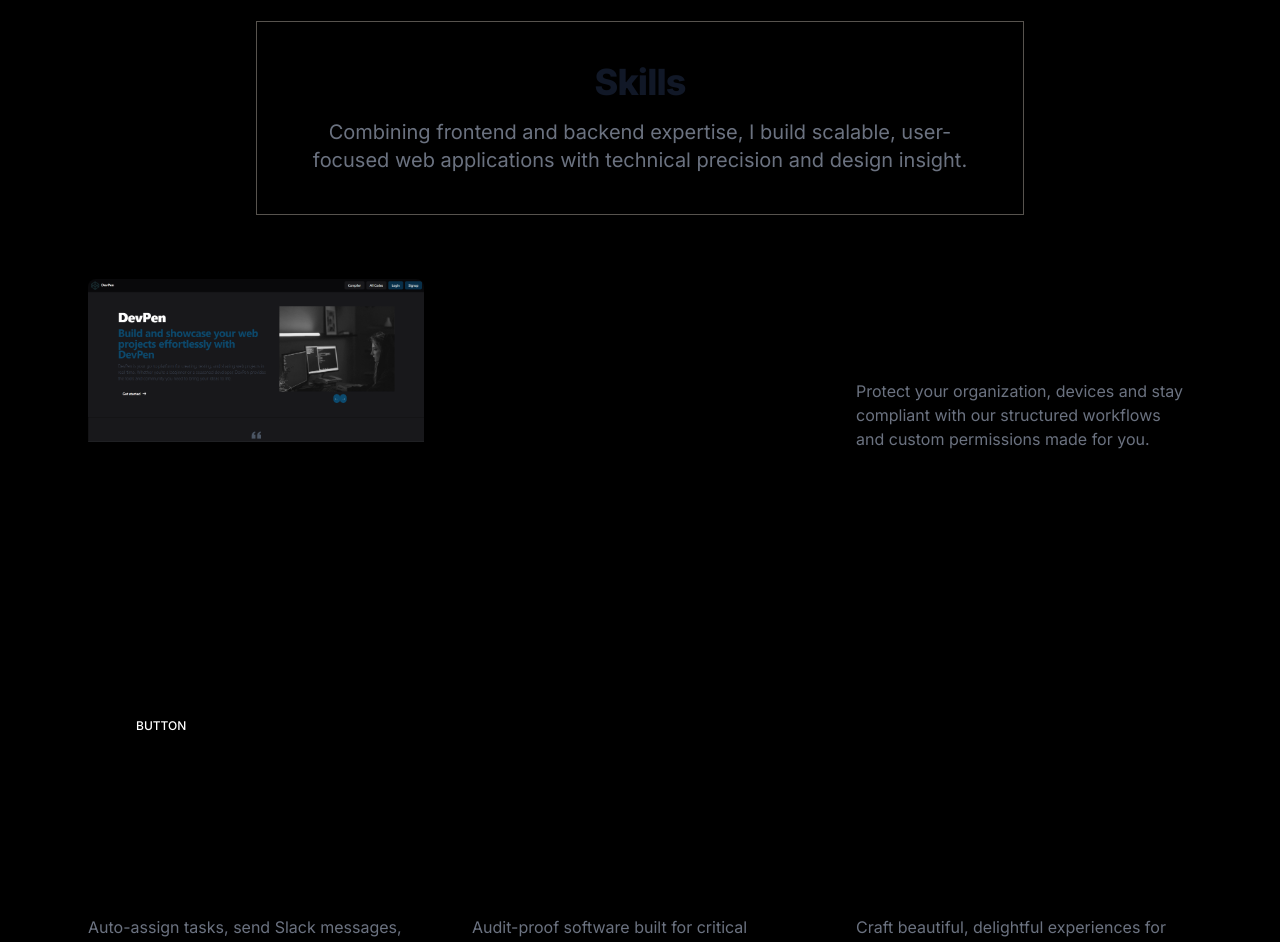
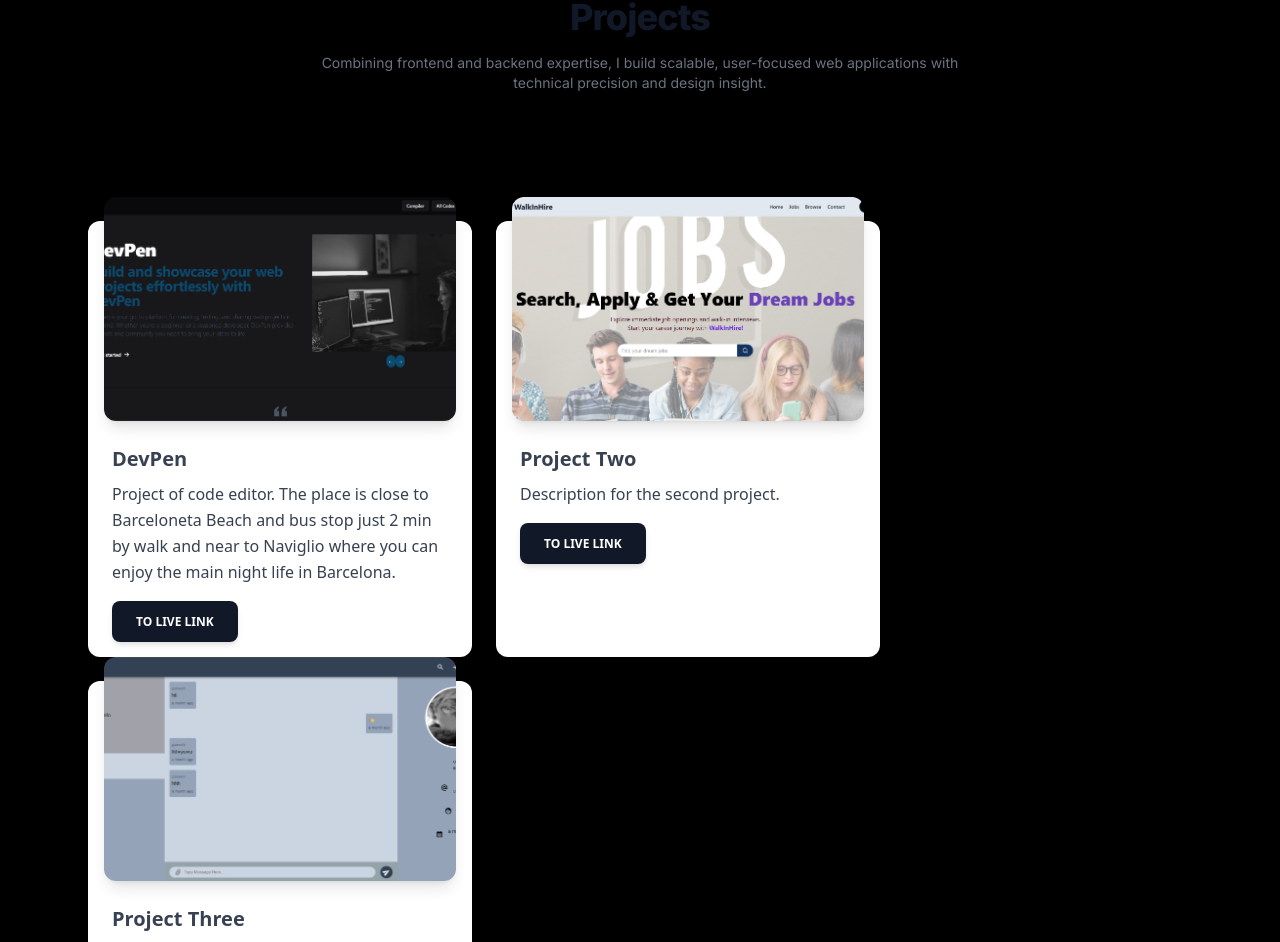
Before and after one commit to sunilsaini87/portfolio, a Next.js app: page / in a window 1280 px wide. Shown: the part 1833-2775 px from the top of the page. Built offline with nearby package versions, Linux system fonts and the light colour scheme; a web font is replaced by a local one.

Commit message:
add project section

```diff
--- a/components/Bg.tsx
+++ b/components/Bg.tsx
@@ -33,7 +33,7 @@ const StarBackground = (props: any) => {
 };
 
 const StarsCanvas = () => (
-  <div className="w-full h-auto fixed inset-0 z-[20]">
+  <div className="w-full h-auto fixed inset-0 -z-10">
     <Canvas camera={{ position: [0, 0, 1] }}>
       <Suspense fallback={null}>
         <StarBackground />
--- a/components/MyProjects.tsx
+++ b/components/MyProjects.tsx
@@ -1,109 +1,110 @@
 import React from "react";
+import Image from "next/image";
 
 function MyProjects() {
   return (
-    <>
-      {" "}
-      <section className="" id="skills">
-        <div className="py-8 px-4 mx-auto max-w-screen-xl sm:py-16 lg:px-6">
-          <div className="max-w-screen-md mb-8 lg:mb-16 border border-stone-600 m-auto p-10 text-center">
+    <section className="" id="projects">
+      <div className="max-w-screen-md mb-8 lg:mb-16 m-auto p-10 text-center">
         <h2 className="mb-4 text-4xl tracking-tight font-extrabold text-gray-900 dark:text-white">
-              Skills
+          Projects
         </h2>
-            <p className="text-gray-500 sm:text-xl dark:text-gray-400">
+        <p className="text-gray-500 sm:text-sm dark:text-gray-400">
           Combining frontend and backend expertise, I build scalable,
           user-focused web applications with technical precision and design
           insight.
         </p>
       </div>
-
-          <div className="space-y-8 md:grid md:grid-cols-2 lg:grid-cols-3 md:gap-12 md:space-y-0">
-            <div className="block rounded-lg shadow-secondary-1 dark:bg-surface-dark">
-              <div
-                className="relative overflow-hidden bg-cover bg-no-repeat"
-                data-twe-ripple-init
-                data-twe-ripple-color="light"
+      <div className="flex flex-wrap gap-6 p-6">
+        <div className="relative flex flex-col text-gray-700 bg-white shadow-md bg-clip-border rounded-xl w-96">
+          <div className="relative h-56 mx-4 -mt-6 overflow-hidden text-white shadow-lg bg-clip-border rounded-xl bg-blue-gray-500 shadow-blue-gray-500/40">
+            <Image
+              src="/devpen.png"
+              alt="DevPen Image"
+              layout="fill"
+              objectFit="cover"
+            />
+          </div>
+          <div className="p-6">
+            <h5 className="block mb-2 font-sans text-xl antialiased font-semibold leading-snug tracking-normal text-blue-gray-900">
+              DevPen
+            </h5>
+            <p className="block font-sans text-base antialiased font-light leading-relaxed text-inherit">
+              Project of code editor. The place is close to Barceloneta Beach
+              and bus stop just 2 min by walk and near to Naviglio where you can
+              enjoy the main night life in Barcelona.
+            </p>
+          </div>
+          <div className="p-6 pt-0">
+            <a
+              href="https://codepen.com"
+              className="align-middle select-none font-sans font-bold text-center uppercase transition-all disabled:opacity-50 disabled:shadow-none disabled:pointer-events-none text-xs py-3 px-6 rounded-lg bg-gray-900 text-white shadow-md shadow-gray-900/10 hover:shadow-lg hover:shadow-gray-900/20 focus:opacity-[0.85] focus:shadow-none active:opacity-[0.85] active:shadow-none"
+              target="_blank"
+              rel="noopener noreferrer"
             >
-                <img className="rounded-t-lg" src="/devpen.png" alt="" />
-                <a href="https://dev-pen.vercel.app/">
-                  <div className="absolute bottom-0 left-0 right-0 top-0 h-full w-full overflow-hidden bg-[hsla(0,0%,98%,0.15)] bg-fixed opacity-0 transition duration-300 ease-in-out hover:opacity-100"></div>
+              To Live Link
             </a>
           </div>
-              <div className="p-6 text-surface dark:text-white">
-                <h5 className="mb-2 text-xl font-medium leading-tight">
-                  DevPen (Code Editor)
+        </div>
+
+        <div className="relative flex flex-col text-gray-700 bg-white shadow-md bg-clip-border rounded-xl w-96">
+          <div className="relative h-56 mx-4 -mt-6 overflow-hidden text-white shadow-lg bg-clip-border rounded-xl bg-blue-gray-500 shadow-blue-gray-500/40">
+            <Image
+              src="/walkinhire.png"
+              alt="Project 2 Image"
+              layout="fill"
+              objectFit="cover"
+            />
+          </div>
+          <div className="p-6">
+            <h5 className="block mb-2 font-sans text-xl antialiased font-semibold leading-snug tracking-normal text-blue-gray-900">
+              Project Two
             </h5>
-                <p className="mb-4 text-base">
-                  Developed an online code editing platform allowing developers
-                  to write and save their projects with a responsive and
-                  user-friendly interface. Implemented features such as user
-                  authentication, and real-time code editing and deployed the
-                  application on Vercel
+            <p className="block font-sans text-base antialiased font-light leading-relaxed text-inherit">
+              Description for the second project.
             </p>
-                <button
-                  type="button"
-                  className="inline-block rounded bg-primary px-6 pb-2 pt-2.5 text-xs font-medium uppercase leading-normal text-white shadow-primary-3 transition duration-150 ease-in-out hover:bg-primary-accent-300 hover:shadow-primary-2 focus:bg-primary-accent-300 focus:shadow-primary-2 focus:outline-none focus:ring-0 active:bg-primary-600 active:shadow-primary-2 dark:shadow-black/30 dark:hover:shadow-dark-strong dark:focus:shadow-dark-strong dark:active:shadow-dark-strong"
-                  data-twe-ripple-init
-                  data-twe-ripple-color="light"
+          </div>
+          <div className="p-6 pt-0">
+            <a
+              href="https://example.com"
+              className="align-middle select-none font-sans font-bold text-center uppercase transition-all disabled:opacity-50 disabled:shadow-none disabled:pointer-events-none text-xs py-3 px-6 rounded-lg bg-gray-900 text-white shadow-md shadow-gray-900/10 hover:shadow-lg hover:shadow-gray-900/20 focus:opacity-[0.85] focus:shadow-none active:opacity-[0.85] active:shadow-none"
+              target="_blank"
+              rel="noopener noreferrer"
             >
-                  Button
-                </button>
+              To Live Link
+            </a>
           </div>
         </div>
-            ;
-            <div>
-              <div className="flex justify-center items-center mb-4 w-10 h-10 rounded-full bg-primary-100 lg:h-12 lg:w-12 dark:bg-primary-900"></div>
-              <h3 className="mb-2 text-xl font-bold dark:text-white">Legal</h3>
-              <p className="text-gray-500 dark:text-gray-400">
-                Protect your organization, devices and stay compliant with our
-                structured workflows and custom permissions made for you.
+
+        <div className="relative flex flex-col text-gray-700 bg-white shadow-md bg-clip-border rounded-xl w-96">
+          <div className="relative h-56 mx-4 -mt-6 overflow-hidden text-white shadow-lg bg-clip-border rounded-xl bg-blue-gray-500 shadow-blue-gray-500/40">
+            <Image
+              src="/quickchat.png"
+              alt="Project 3 Image"
+              layout="fill"
+              objectFit="cover"
+            />
+          </div>
+          <div className="p-6">
+            <h5 className="block mb-2 font-sans text-xl antialiased font-semibold leading-snug tracking-normal text-blue-gray-900">
+              Project Three
+            </h5>
+            <p className="block font-sans text-base antialiased font-light leading-relaxed text-inherit">
+              Description for the third project.
             </p>
           </div>
-            <div>
-              <div className="flex justify-center items-center mb-4 w-10 h-10 rounded-full bg-primary-100 lg:h-12 lg:w-12 dark:bg-primary-900"></div>
-              <h3 className="mb-2 text-xl font-bold dark:text-white">
-                Business Automation
-              </h3>
-              <p className="text-gray-500 dark:text-gray-400">
-                Auto-assign tasks, send Slack messages, and much more. Now power
-                up with hundreds of new templates to help you get started.
-              </p>
-            </div>
-            <div>
-              <div className="flex justify-center items-center mb-4 w-10 h-10 rounded-full bg-primary-100 lg:h-12 lg:w-12 dark:bg-primary-900"></div>
-              <h3 className="mb-2 text-xl font-bold dark:text-white">
-                Finance
-              </h3>
-              <p className="text-gray-500 dark:text-gray-400">
-                Audit-proof software built for critical financial operations
-                like month-end close and quarterly budgeting.
-              </p>
-            </div>
-            <div>
-              <div className="flex justify-center items-center mb-4 w-10 h-10 rounded-full bg-primary-100 lg:h-12 lg:w-12 dark:bg-primary-900"></div>
-              <h3 className="mb-2 text-xl font-bold dark:text-white">
-                Enterprise Design
-              </h3>
-              <p className="text-gray-500 dark:text-gray-400">
-                Craft beautiful, delightful experiences for both marketing and
-                product with real cross-company collaboration.
-              </p>
-            </div>
-            <div>
-              <div className="flex justify-center items-center mb-4 w-10 h-10 rounded-full bg-primary-100 lg:h-12 lg:w-12 dark:bg-primary-900"></div>
-              <h3 className="mb-2 text-xl font-bold dark:text-white">
-                Operations
-              </h3>
-              <p className="text-gray-500 dark:text-gray-400">
-                Keep your company’s lights on with customizable, iterative, and
-                structured workflows built for all efficient teams and
-                individual.
-              </p>
+          <div className="p-6 pt-0">
+            <a
+              href="https://example.com"
+              className="align-middle select-none font-sans font-bold text-center uppercase transition-all disabled:opacity-50 disabled:shadow-none disabled:pointer-events-none text-xs py-3 px-6 rounded-lg bg-gray-900 text-white shadow-md shadow-gray-900/10 hover:shadow-lg hover:shadow-gray-900/20 focus:opacity-[0.85] focus:shadow-none active:opacity-[0.85] active:shadow-none"
+              target="_blank"
+              rel="noopener noreferrer"
+            >
+              To Live Link
+            </a>
           </div>
         </div>
       </div>
     </section>
-    </>
   );
 }
 
--- a/components/MySkills.tsx
+++ b/components/MySkills.tsx
@@ -211,6 +211,20 @@ const Skills = () => {
                 className="rounded-lg p-2 shadow-md bg-slate-200"
               />
               <Image
+                src="/archlinux.svg"
+                alt="SQL"
+                width={60}
+                height={60}
+                className="rounded-lg p-2 shadow-md"
+              />
+              <Image
+                src="/linux.svg"
+                alt="SQL"
+                width={60}
+                height={60}
+                className="rounded-lg p-2 shadow-md"
+              />
+              <Image
                 src="/vercel.svg"
                 alt="TypeScript"
                 width={60}
```
Also changed, not shown: components/ui/Pin.tsx (deleted, +0 -167 lines). Lines whose indentation alone changed are shown as unchanged.
